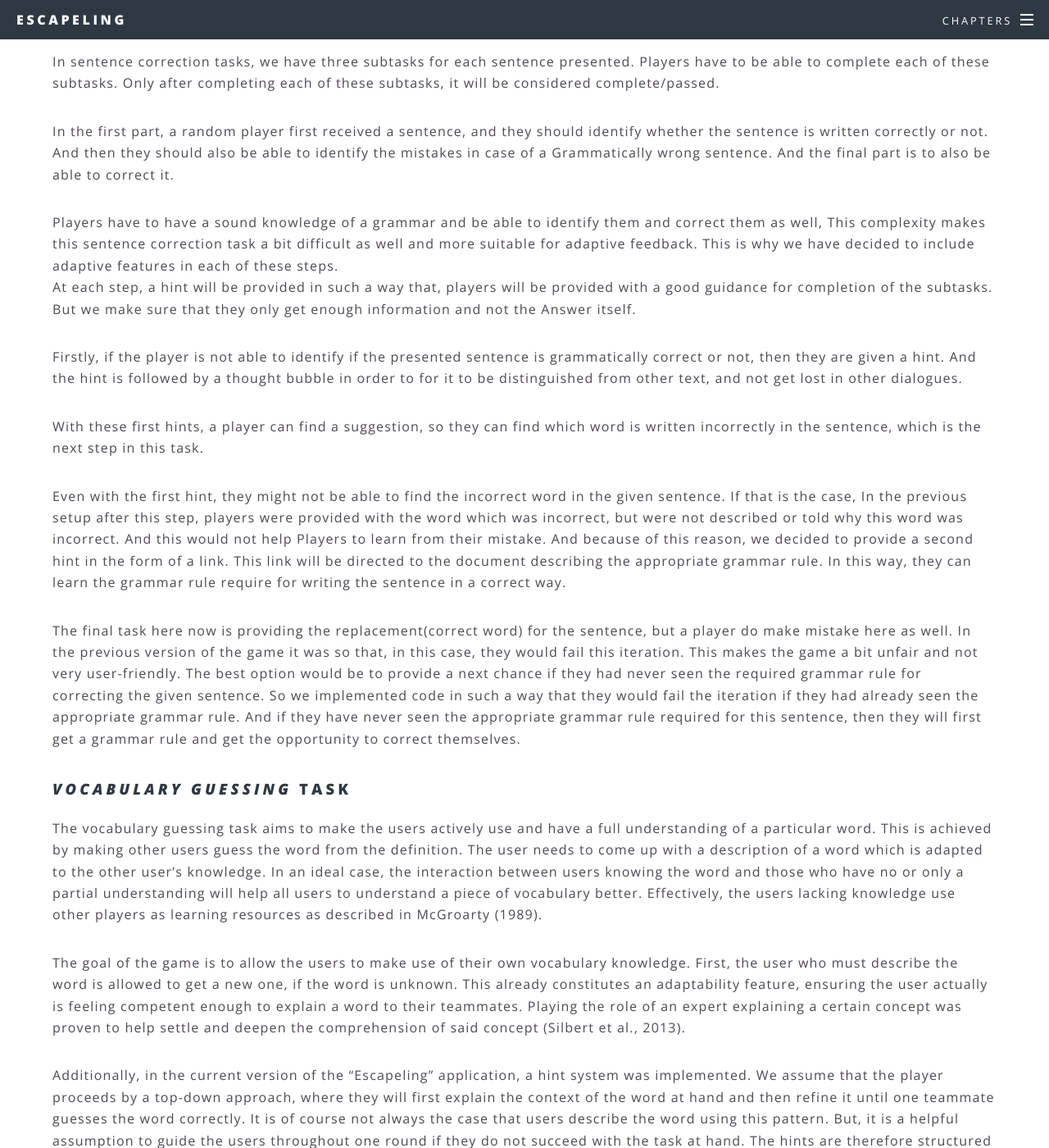
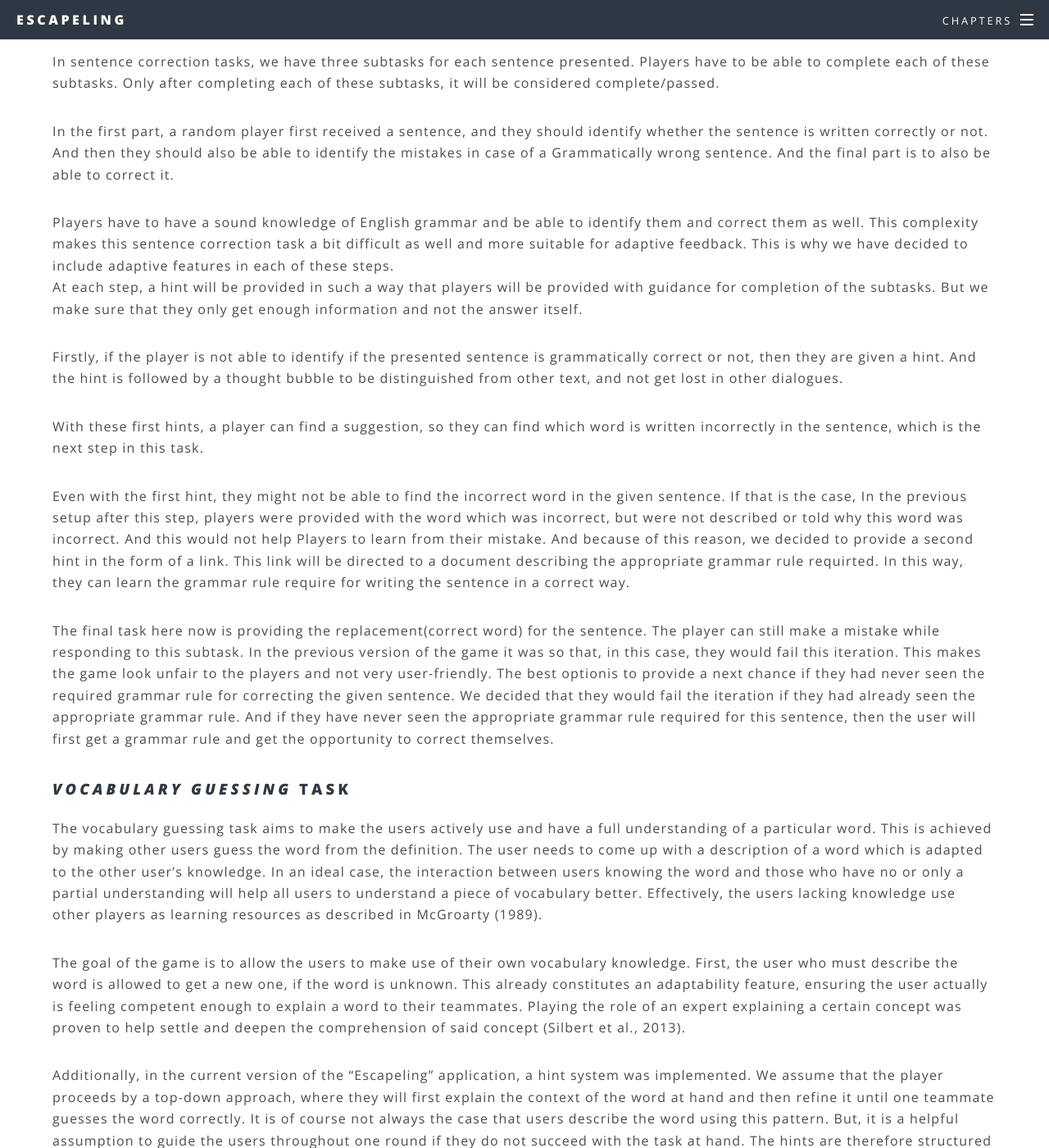
Before and after one commit to ALLUOS/ALLUOS.github.io, a Jekyll site: the page built from _posts/2021-02-03-adaptive.md, in a window 1280 px wide and 1400 px high, scrolled down 7427 px. Shown: the whole window at 82% size. Built offline with Jekyll 4.4.1, drawn with Linux system fonts in a browser that asks for light colours.

Commit message:
grammer corrections

```diff
--- a/_posts/2021-02-03-adaptive.md
+++ b/_posts/2021-02-03-adaptive.md
@@ -168,16 +168,16 @@ In sentence correction tasks, we have three subtasks for each sentence presented
 
  In the first part, a random player first received a sentence, and they should identify whether the sentence is written correctly or not. And then they should also be able to identify the mistakes in case of a Grammatically wrong sentence. And the final part is to also be able to correct it.
 
-Players have to have a sound knowledge of a grammar and be able to identify them and correct them as well, This complexity makes this sentence correction task a bit difficult as well and more suitable for adaptive feedback. This is why we have decided to include adaptive features in each of these steps.
-At each step, a hint will be provided in such a way that, players will be provided with a good guidance for completion of the subtasks. But we make sure that they only get enough information and not the Answer itself.
+Players have to have a sound knowledge of English grammar and be able to identify them and correct them as well. This complexity makes this sentence correction task a bit difficult as well and more suitable for adaptive feedback. This is why we have decided to include adaptive features in each of these steps.
+At each step, a hint will be provided in such a way that players will be provided with guidance for completion of the subtasks. But we make sure that they only get enough information and not the answer itself.
 
-Firstly, if the player is not able to identify if the presented sentence is grammatically correct or not, then they are  given a hint. And the hint is followed by a thought bubble in order to for it to be distinguished from other text, and not get lost in other dialogues.
+Firstly, if the player is not able to identify if the presented sentence is grammatically correct or not, then they are  given a hint. And the hint is followed by a thought bubble to be distinguished from other text, and not get lost in other dialogues.
 
 With these first hints, a player can find a suggestion, so they can find which word is written incorrectly in the sentence, which is the next step in this task.
 
-Even with the first hint, they might not be able to find the incorrect word in the given sentence. If that is the case, In the previous setup after this step, players were provided with the word which was incorrect, but were not described or told why this word was incorrect. And this would not help Players to learn from their mistake. And because of this reason, we decided to provide a second hint in the form of a link. This link will be directed to the document describing the appropriate grammar rule. In this way, they can learn the grammar rule require for writing the sentence in a correct way.
+Even with the first hint, they might not be able to find the incorrect word in the given sentence. If that is the case, In the previous setup after this step, players were provided with the word which was incorrect, but were not described or told why this word was incorrect. And this would not help Players to learn from their mistake. And because of this reason, we decided to provide a second hint in the form of a link. This link will be directed to a document describing the appropriate grammar rule requirted. In this way, they can learn the grammar rule require for writing the sentence in a correct way.
 
-The final task here now is providing the replacement(correct word) for the sentence, but a player do make mistake here as well. In the previous version of the game it was so that, in this case, they would fail this iteration. This makes the game a bit unfair and not very user-friendly. The best option would be to provide a next chance if they had never seen the required grammar rule for correcting the given sentence. So we implemented code in such a way that they would fail the iteration if they had already seen the appropriate grammar rule. And if they have never seen the appropriate grammar rule required for this sentence, then they will first get a grammar rule and get the opportunity to correct themselves.
+The final task here now is providing the replacement(correct word) for the sentence. The player can still make a mistake while responding to this subtask. In the previous version of the game it was so that, in this case, they would fail this iteration. This makes the game look unfair to the players and not very user-friendly. The best optionis to provide a next chance if they had never seen the required grammar rule for correcting the given sentence. We decided that they would fail the iteration if they had already seen the appropriate grammar rule. And if they have never seen the appropriate grammar rule required for this sentence, then the user will first get a grammar rule and get the opportunity to correct themselves.
 
 <div id="vocabulary_guessing"></div>
 
```
